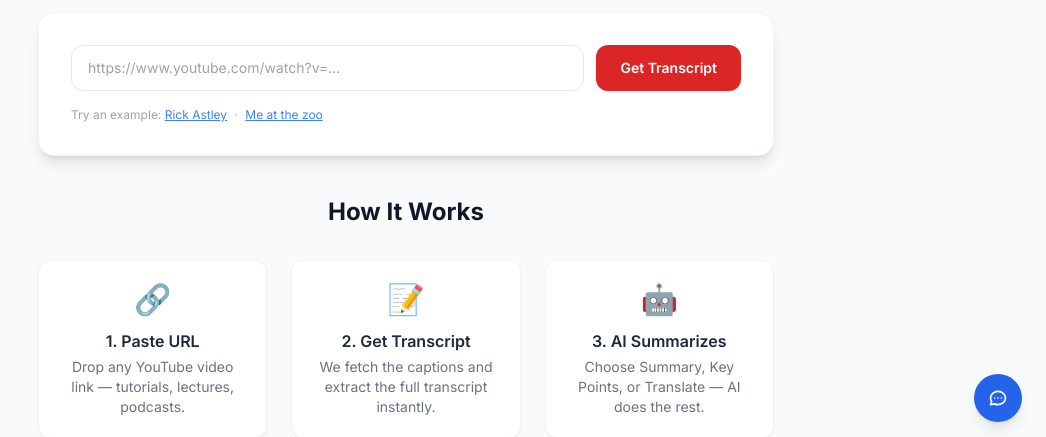
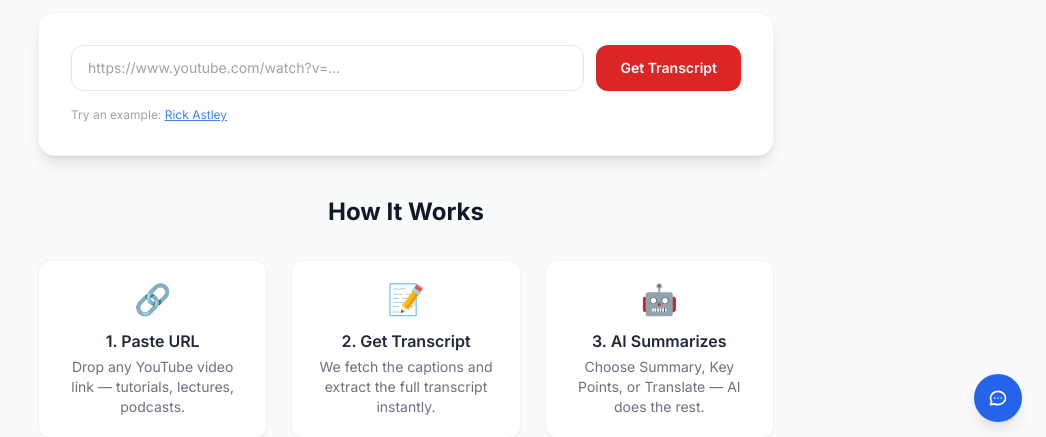
Before and after one commit to shenchuanchao/summarify-pro, a Flask app: page /youtube-summarizer in a window 1280 px wide. Shown: the part 354-791 px from the top of the page, without its empty margins (234-1280 px from the left). Run offline with Flask 3, Linux system fonts and the light colour scheme; parts of the project's set-up code (start-up, migrations or seed data) failed here and were passed over; some libraries are stand-ins or nearby versions.

Commit message:
fix: update youtube.html

```diff
--- a/templates/youtube.html
+++ b/templates/youtube.html
@@ -40,8 +40,6 @@
         <div class="text-xs text-gray-400 mt-2">
             <span>Try an example: </span>
             <button onclick="document.getElementById('youtube-url').value='https://www.youtube.com/watch?v=dQw4w9WgXcQ'" class="text-brand-500 hover:text-brand-700 underline">Rick Astley</button>
-            <span class="mx-1">·</span>
-            <button onclick="document.getElementById('youtube-url').value='https://youtu.be/jNQXAC9IVRw'" class="text-brand-500 hover:text-brand-700 underline">Me at the zoo</button>
         </div>
     </div>
 </section>
```
